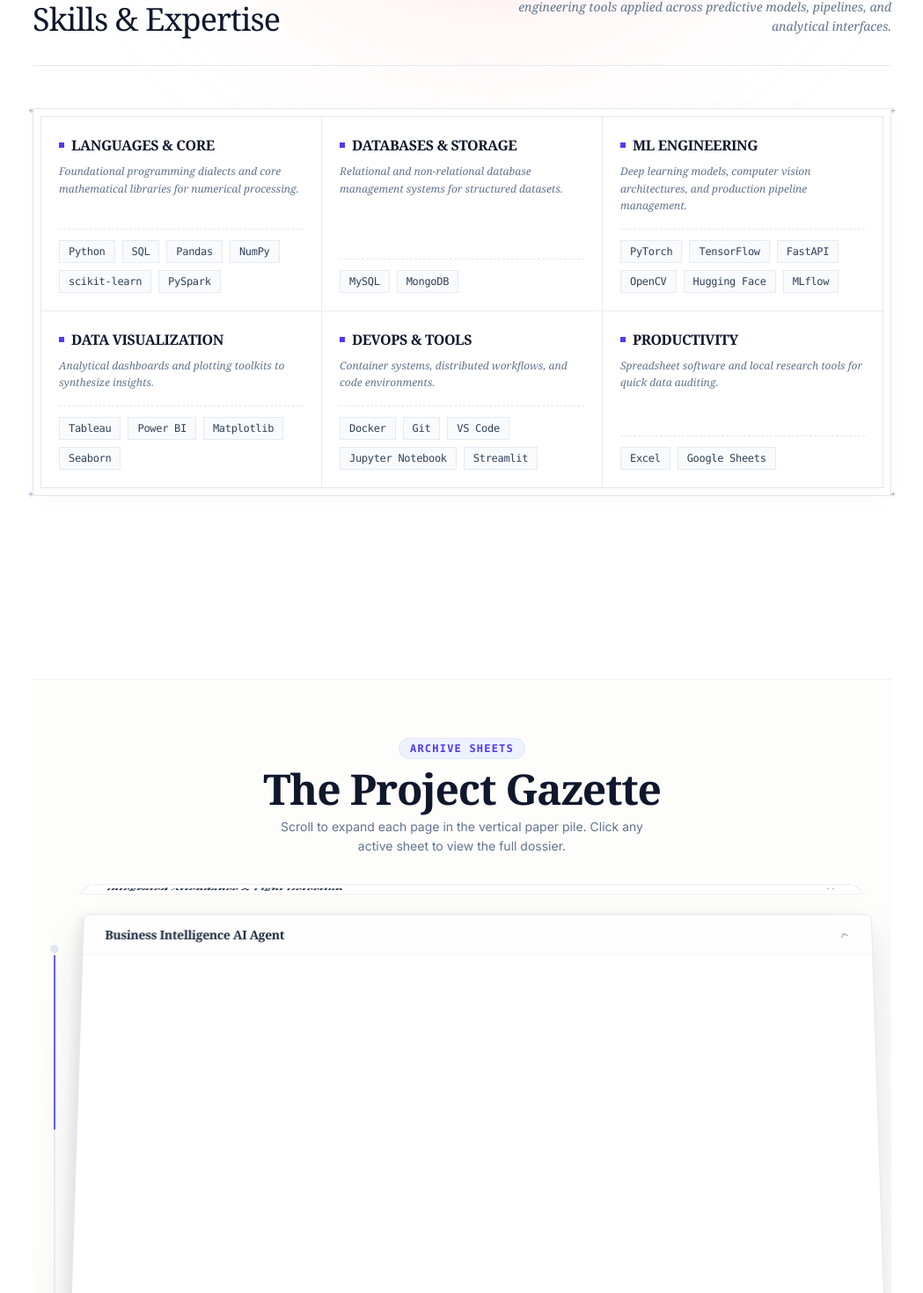
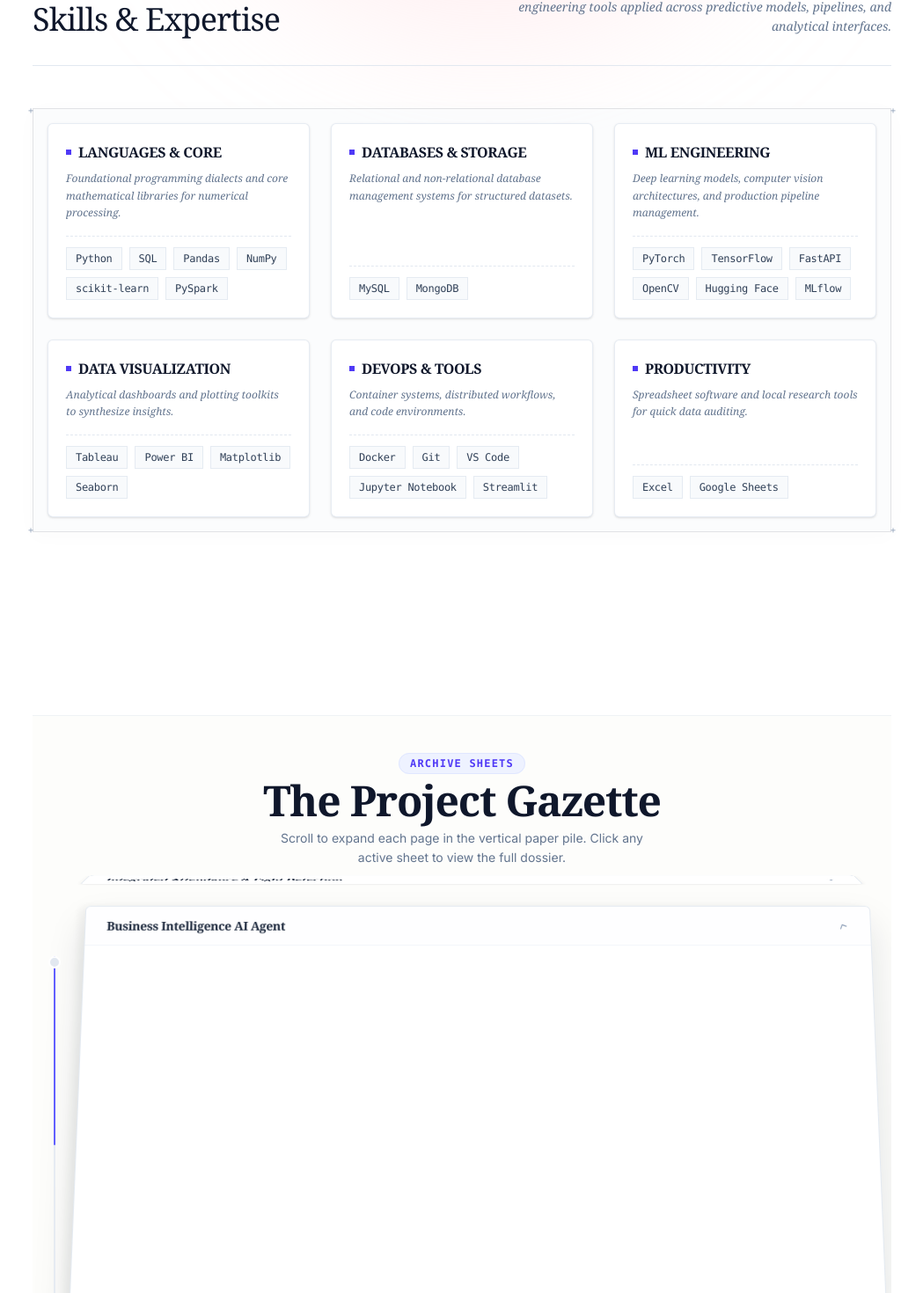
Before and after one commit to basil-123/portfolio, a Next.js app: page / in a window 1280 px wide. Shown: the part 1038-2508 px from the top of the page at 88% size, without its empty margins (115-1164 px from the left). Built offline with nearby package versions, Linux system fonts and the light colour scheme; grey boxes are pictures that could not be loaded.

Commit message:
new 2026 -5 spaced

```diff
--- a/app/sections/projects.tsx
+++ b/app/sections/projects.tsx
@@ -299,17 +299,17 @@
       className="relative z-10 bg-[#faf9f6]/40 border-t border-b border-slate-200/50 h-[300vh]"
     >
       {/* Sticky Viewport Container */}
-      <div className="sticky top-0 h-screen w-full flex flex-col items-center justify-start pt-16 overflow-hidden">
+      <div className="sticky top-0 h-screen w-full flex flex-col items-center justify-start pt-5 sm:pt-10 overflow-hidden">
 
         {/* Section Heading */}
-        <div className="text-center z-20 px-4 shrink-0 mb-6 sm:mb-12">
+        <div className="text-center z-20 px-4 shrink-0 mb-3 sm:mb-6">
           <span className="text-[10px] sm:text-xs font-mono font-bold tracking-widest text-indigo-600 uppercase bg-indigo-50 px-3 py-1 rounded-full border border-indigo-100">
             Archive Sheets
           </span>
-          <h2 className="text-2xl sm:text-5xl font-extrabold text-slate-900 mt-2 sm:mt-3 tracking-tight font-serif">
+          <h2 className="text-2xl sm:text-5xl font-extrabold text-slate-900 mt-1 sm:mt-2 tracking-tight font-serif">
             The Project Gazette
           </h2>
-          <p className="text-slate-500 mt-2 max-w-md mx-auto text-[11px] sm:text-sm leading-relaxed px-4">
+          <p className="text-slate-500 mt-1 sm:mt-2 max-w-md mx-auto text-[11px] sm:text-sm leading-relaxed px-4">
             {isMobile
               ? "Scroll to stack/unstack each sheet in the pile. Tap any sheet to view its full dossier."
               : "Scroll to expand each page in the vertical paper pile. Click any active sheet to view the full dossier."
--- a/app/sections/skills.tsx
+++ b/app/sections/skills.tsx
@@ -96,7 +96,7 @@
           whileInView={{ opacity: 1, y: 0 }}
           transition={{ duration: 0.6 }}
           viewport={{ once: true, margin: "-100px" }}
-          className="relative border border-slate-950/10 p-2 bg-white shadow-[0_4px_24px_rgba(0,0,0,0.02)]"
+          className="relative border border-slate-950/10 p-3 sm:p-4 bg-slate-50/50 shadow-[0_4px_24px_rgba(0,0,0,0.02)]"
         >
           {/* Corner Crosshairs */}
           <div className="absolute -top-1.5 -left-1.5 text-[10px] font-mono text-slate-400 select-none pointer-events-none">+</div>
@@ -104,19 +104,19 @@
           <div className="absolute -bottom-1.5 -left-1.5 text-[10px] font-mono text-slate-400 select-none pointer-events-none">+</div>
           <div className="absolute -bottom-1.5 -right-1.5 text-[10px] font-mono text-slate-400 select-none pointer-events-none">+</div>
 
-          {/* Unified Border Grid Container */}
+          {/* Spaced Grid Container */}
           <motion.div
             variants={gridVariants}
             initial="hidden"
             whileInView="visible"
             viewport={{ once: true }}
-            className="bg-slate-200/80 gap-px grid grid-cols-1 md:grid-cols-2 lg:grid-cols-3 border border-slate-200 overflow-hidden"
+            className="grid grid-cols-1 md:grid-cols-2 lg:grid-cols-3 gap-4 sm:gap-6 bg-transparent"
           >
             {skillGroups.map((group) => (
               <motion.div
                 variants={cellVariants}
                 key={group.title}
-                className="bg-white p-4 sm:p-5 flex flex-col justify-between hover:bg-slate-50/50 transition-all duration-300 group/card relative overflow-hidden min-h-[160px] sm:min-h-[195px]"
+                className="bg-white p-4 sm:p-5 flex flex-col justify-between hover:bg-slate-50/50 transition-all duration-300 group/card relative overflow-hidden min-h-[160px] sm:min-h-[195px] border border-slate-200/80 rounded-[6px] shadow-sm"
               >
                 {/* Top edge active line animation on hover */}
                 <div className="absolute top-0 left-0 right-0 h-[2px] bg-indigo-600 transform scale-x-0 group-hover/card:scale-x-100 transition-transform duration-300 origin-left" />
```
